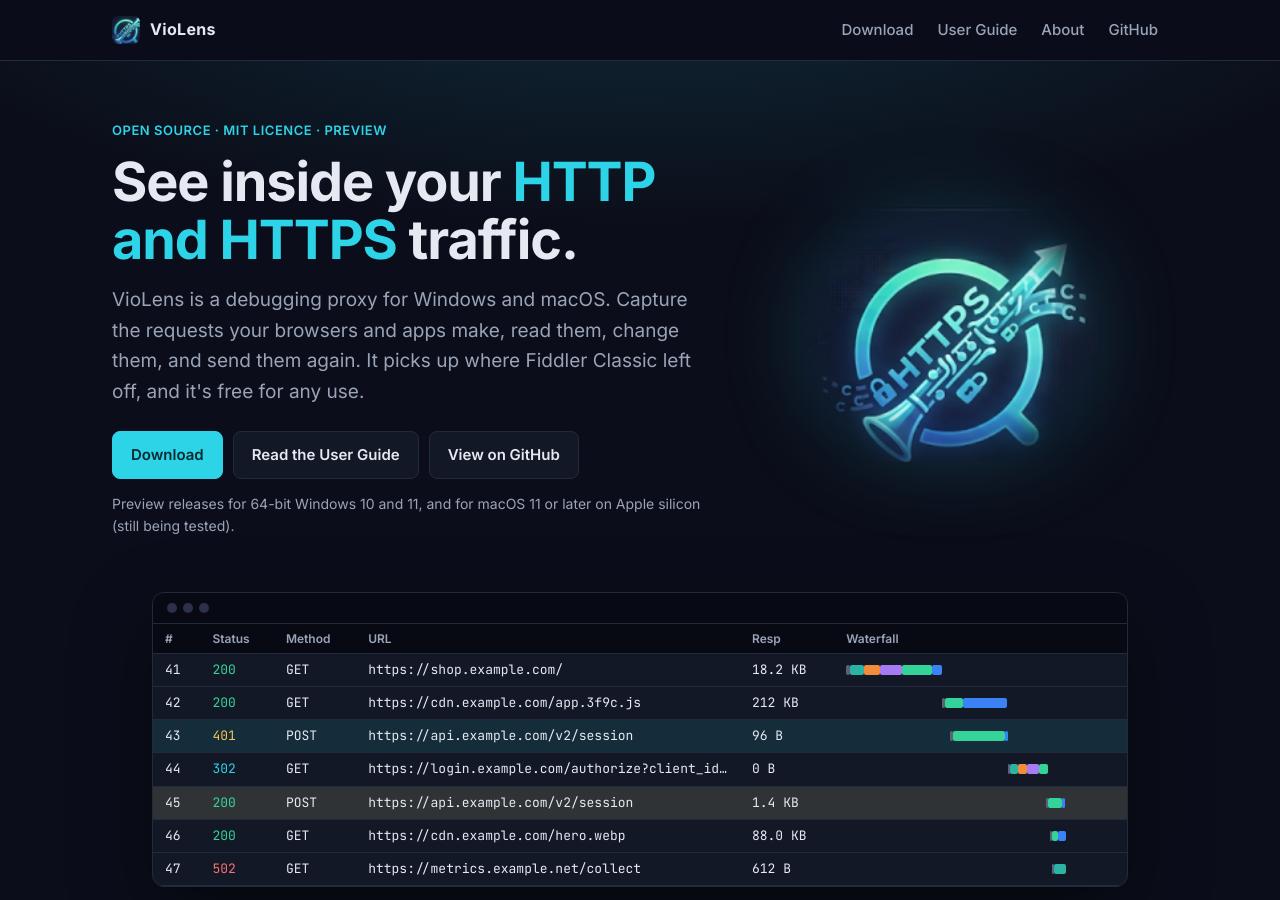
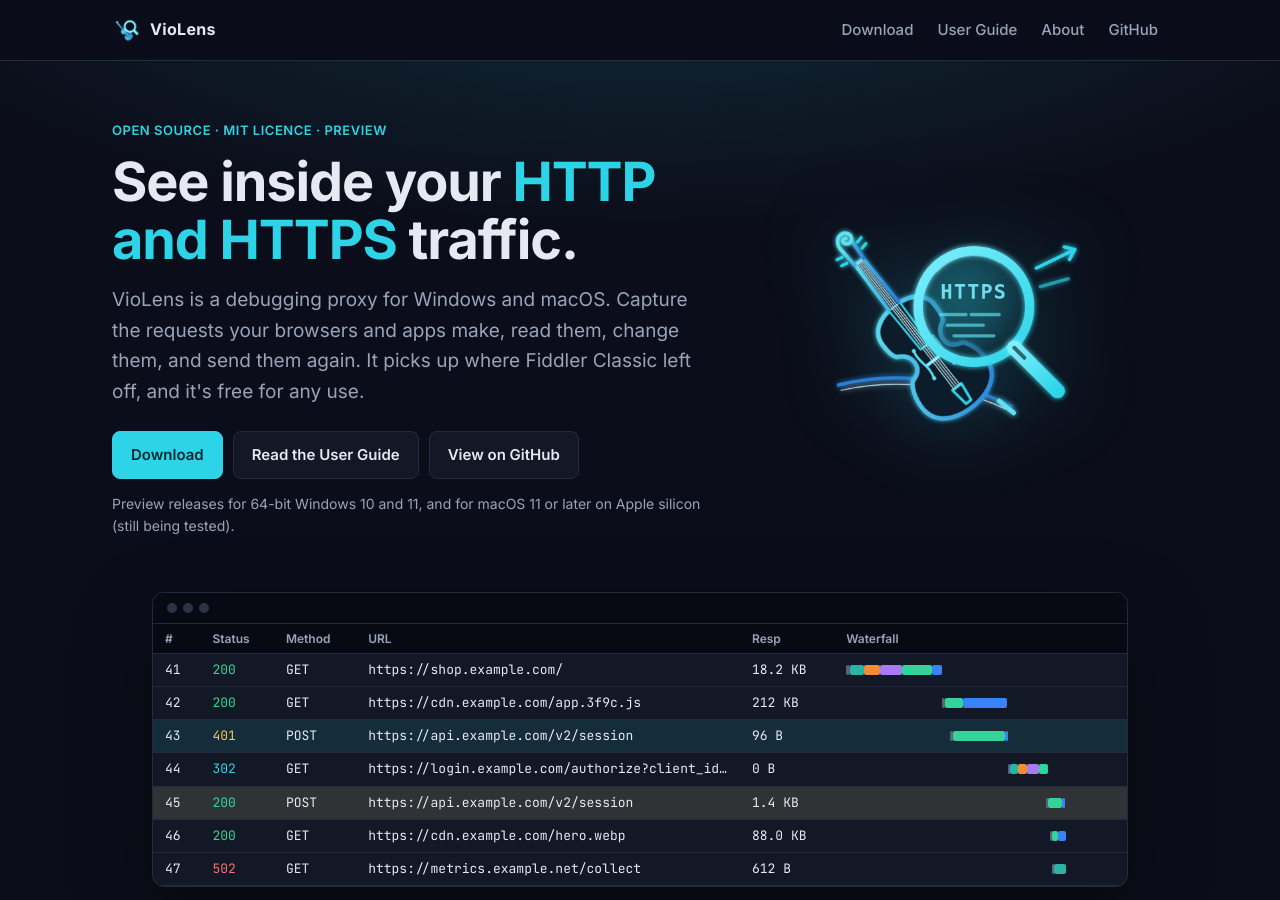
Before and after one commit to MarkSPowell/VioLens-site, a Jekyll site: the page built from index.html, in a window 1280 px wide and 900 px high. Built offline with Jekyll 4.4.1, drawn with Linux system fonts in a browser that asks for light colours.

Commit message:
New temporary logo

```diff
--- a/index.html
+++ b/index.html
@@ -16,7 +16,7 @@
       </div>
       <p class="note">Preview releases for 64-bit Windows 10 and 11, and for macOS 11 or later on Apple silicon (still being tested).</p>
     </div>
-    <img class="hero-emblem" src="{{ '/assets/emblem.png' | relative_url }}" alt="The VioLens emblem: a clarinet inside a magnifying glass, with HTTPS written along it" width="226" height="192">
+    <img class="hero-emblem" src="{{ '/assets/emblem.png' | relative_url }}" alt="The VioLens emblem: a fiddle and bow under a magnifying glass that shows HTTPS" width="226" height="192">
   </div>
 
   <div class="wrap">
```
Also changed, not shown: assets/emblem.png, assets/favicon.png.
